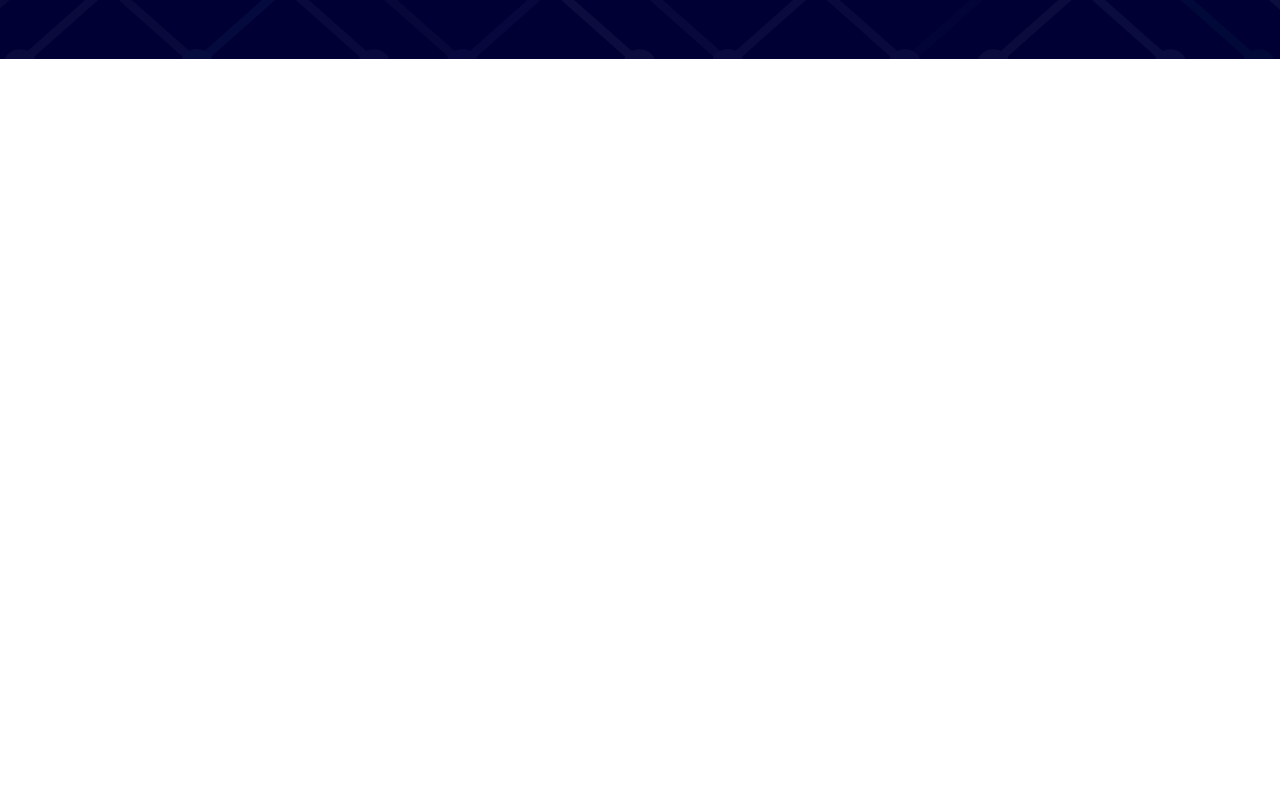
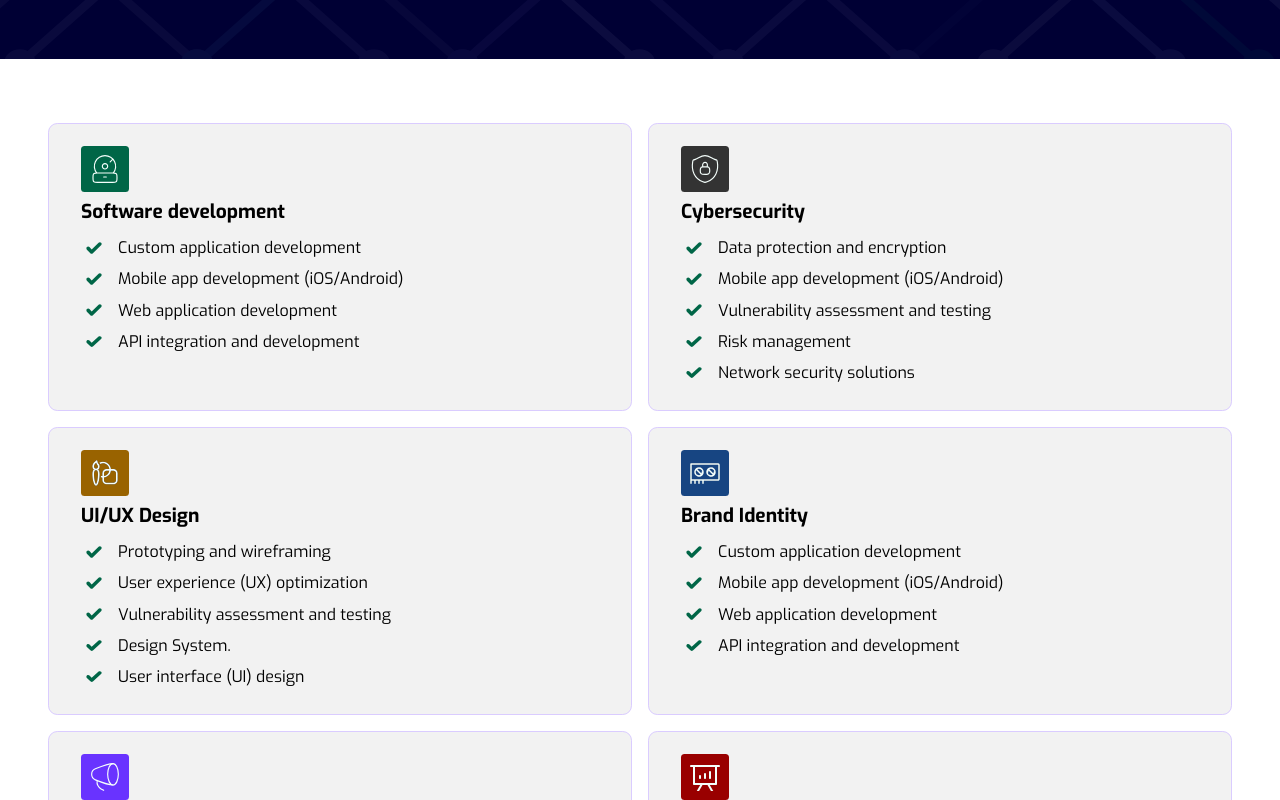
Before and after one commit to loyalthedev/jodna-tech, a React (Vite) app: page / in a window 1280 px wide. Shown: the part 7500-8300 px from the top of the page. Before the commit the page ends 7559 px from the top, so only its background shows below. Built offline with nearby package versions, Linux system fonts and the light colour scheme.

Commit message:
styles: designed services grid container ui

```diff
--- a/src/pages/ServicesPage.jsx
+++ b/src/pages/ServicesPage.jsx
@@ -1,6 +1,16 @@
 import { assets } from "../../public/assets/images";
+import { servicesData } from "../data/data";
 
 const ServicesPage = () => {
+  const imgGridColors = [
+    "#006647", // green
+    "#333333", // black
+    "#996300", // yellow
+    "#174582", // blueNavy
+    "#6933ff", // blueLight
+    "#990000", // wineRed
+  ];
+
   return (
     <div className="service-page">
       <div
@@ -15,10 +25,33 @@
       >
         <h1>Our Services</h1>
         <p>
-          From concept to launch, we’re here to transform your vision into a
+          From concept to launch, we're here to transform your vision into a
           digital reality. Explore our core services and how we make every
           project a success.
         </p>
+      </div>
+      <div className="service-container">
+        {servicesData.map((service, index) => (
+          <div key={index} className="service-grid">
+            <div
+              className="img-grid"
+              style={{
+                backgroundColor: imgGridColors[index % imgGridColors.length],
+              }}
+            >
+              <img src={service.icon} alt="Icon" />
+            </div>
+            <h3>{service.title}</h3>
+            <ul className="list">
+              {service.offers.map((offer, index) => (
+                <li key={index}>
+                  <img src={assets.checkIcon} alt="" />
+                  {offer}
+                </li>
+              ))}
+            </ul>
+          </div>
+        ))}
       </div>
     </div>
   );
--- a/src/styles/servicesPage.scss
+++ b/src/styles/servicesPage.scss
@@ -19,4 +19,53 @@
       margin: 0.48rem 0;
     }
   }
+  .service-container {
+    margin: 3.5rem 2rem;
+    display: grid;
+    grid-template-columns: repeat(1, 1fr);
+    gap: 1rem;
+    .service-grid {
+      background-color: #f2f2f2;
+      border: 1px solid #daccff;
+      padding: 0.88rem 2rem;
+      border-radius: 0.58rem;
+      .img-grid {
+        padding: 0.44rem 0.58rem;
+        margin: 0.48rem 0;
+        border-radius: 0.22rem;
+        display: flex;
+        justify-content: center;
+        align-items: center;
+        max-width: 3rem;
+        img {
+          width: 2rem;
+        }
+      }
+      h3 {
+        font-weight: 700;
+        font-size: 1.2rem;
+        margin: 0.48rem 0;
+      }
+      ul {
+        margin: 0.48rem 0;
+        li {
+          list-style-type: none;
+          display: flex;
+          align-items: center;
+          padding: 0.32rem;
+          gap: 1rem;
+          img {
+            width: 1rem;
+          }
+        }
+      }
+    }
+  }
+
+  @media (min-width: 1024px) {
+    .service-container {
+      margin: 4rem 3rem;
+      grid-template-columns: repeat(2, 1fr);
+    }
+  }
 }
```
